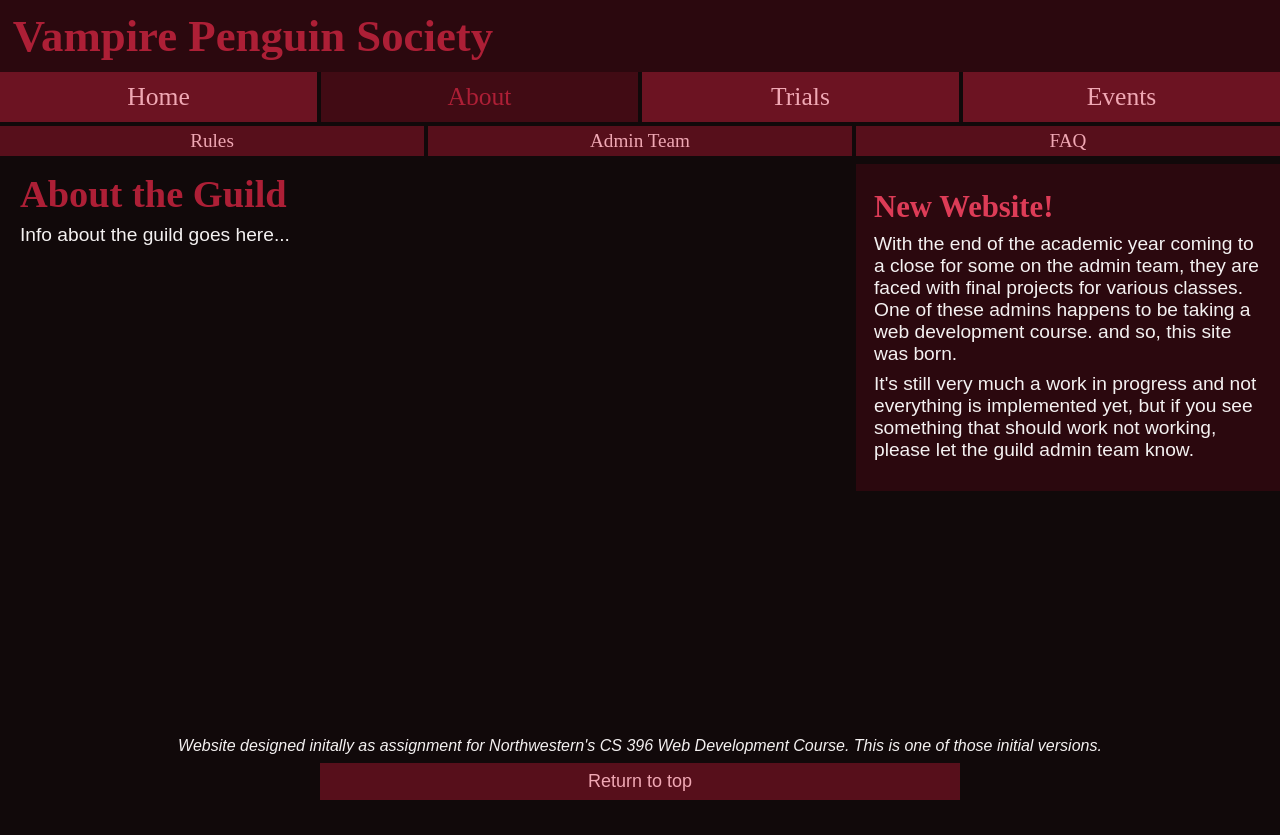
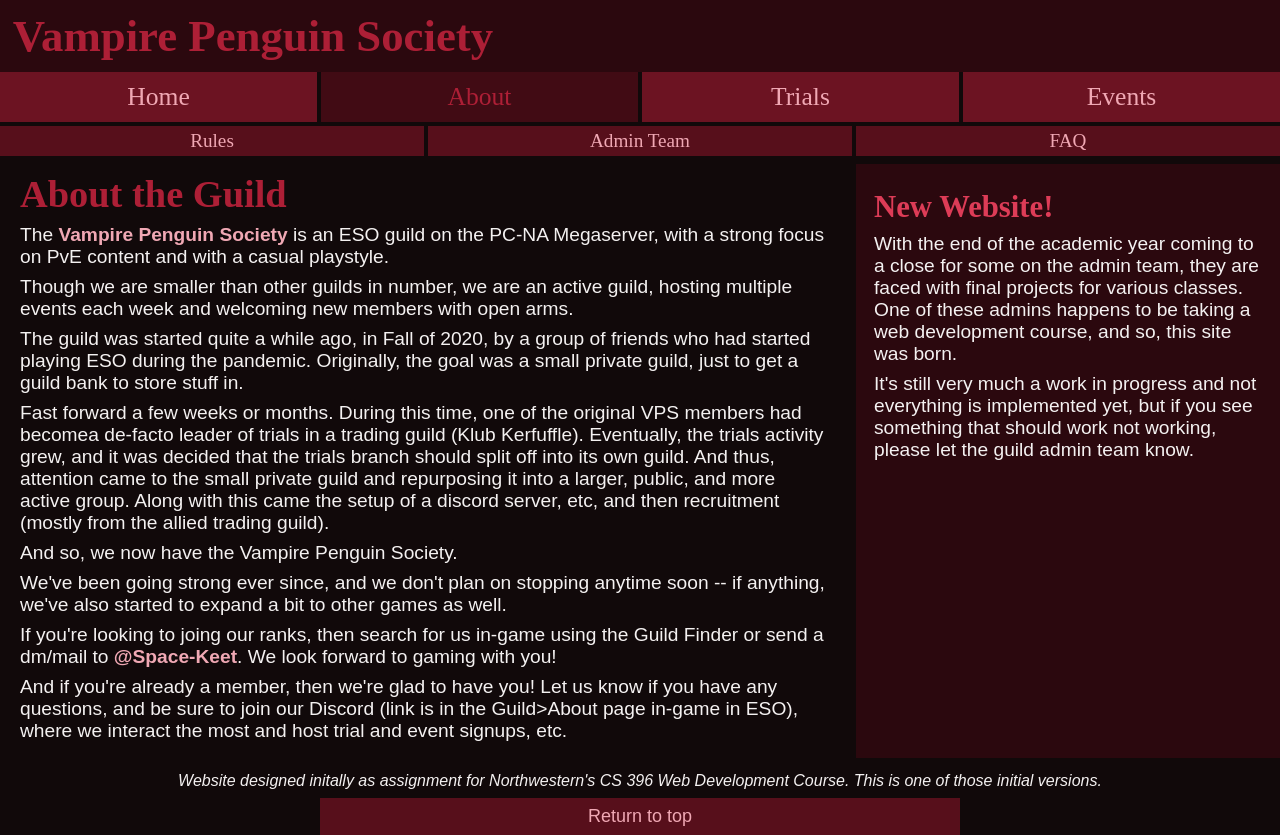
Before and after one commit to VampirePenguinSociety/VampirePenguinSociety.github.io, a plain HTML site: page about.html in a window 1280 px wide. Before the commit the page ends 800 px from the top, so only its background shows below. Drawn offline with nearby package versions, Linux system fonts and the light colour scheme.

Commit message:
Actually finished about page (forgot to fill out some info earlier)

```diff
--- a/about.html
+++ b/about.html
@@ -27,7 +27,14 @@
                 <article>
                     <h1>About the Guild</h1>
                     <h2></h2>
-                    <p>Info about the guild goes here...</p>
+                    <p>The <strong>Vampire Penguin Society</strong> is an ESO guild on the PC-NA Megaserver, with a strong focus on PvE content and with a casual playstyle.</p>
+                    <p>Though we are smaller than other guilds in number, we are an active guild, hosting multiple events each week and welcoming new members with open arms.</p>
+                    <p>The guild was started quite a while ago, in Fall of 2020, by a group of friends who had started playing ESO during the pandemic. Originally, the goal was a small private guild, just to get a guild bank to store stuff in.</p>
+                    <p>Fast forward a few weeks or months. During this time, one of the original VPS members had becomea de-facto leader of trials in a trading guild (Klub Kerfuffle). Eventually, the trials activity grew, and it was decided that the trials branch should split off into its own guild. And thus, attention came to the small private guild and repurposing it into a larger, public, and more active group. Along with this came the setup of a discord server, etc, and then recruitment (mostly from the allied trading guild).</p>
+                    <p>And so, we now have the Vampire Penguin Society.</p>
+                    <p>We've been going strong ever since, and we don't plan on stopping anytime soon -- if anything, we've also started to expand a bit to other games as well.</p>
+                    <p>If you're looking to joing our ranks, then search for us in-game using the Guild Finder or send a dm/mail to <strong>@Space-Keet</strong>. We look forward to gaming with you!</p>
+                    <p>And if you're already a member, then we're glad to have you! Let us know if you have any questions, and be sure to join our Discord (link is in the Guild>About page in-game in ESO), where we interact the most and host trial and event signups, etc.</p>
                 </article>
             </section>
             <aside  id="newsfeed">
--- a/scripts/news.js
+++ b/scripts/news.js
@@ -1,7 +1,7 @@
 const announcements = [
     {
         title: "New Website!",
-        content: ['With the end of the academic year coming to a close for some on the admin team, they are faced with final projects for various classes. One of these admins happens to be taking a web development course. and so, this site was born.',
+        content: ['With the end of the academic year coming to a close for some on the admin team, they are faced with final projects for various classes. One of these admins happens to be taking a web development course, and so, this site was born.',
         'It\'s still very much a work in progress and not everything is implemented yet, but if you see something that should work not working, please let the guild admin team know.']
     }
 ]
```
